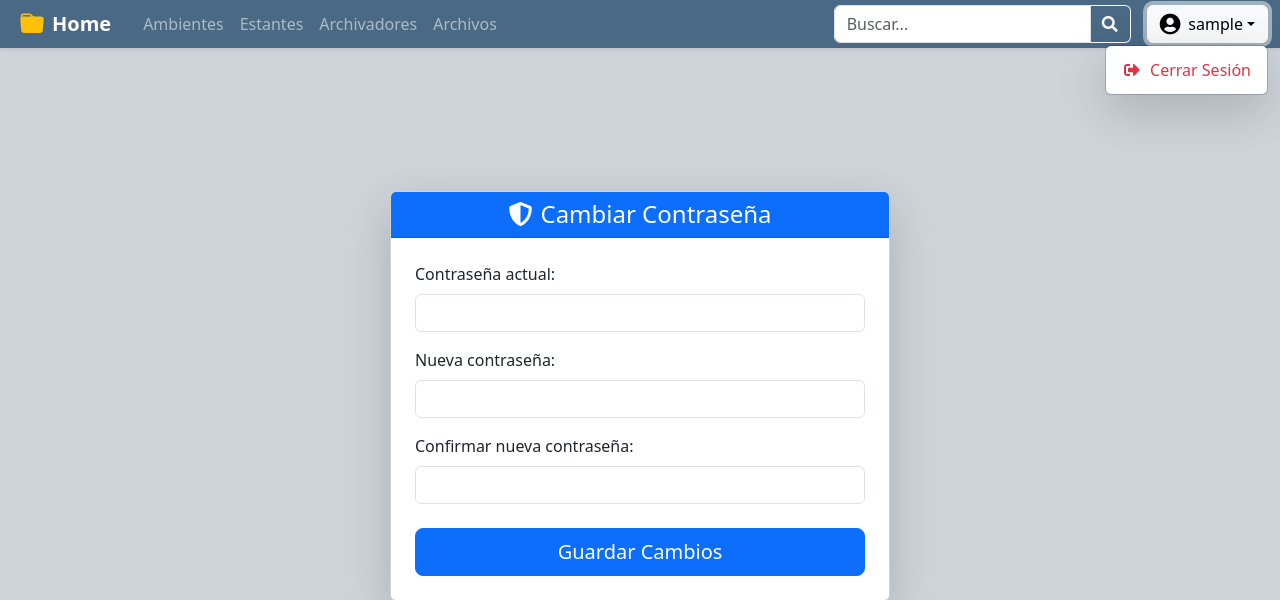
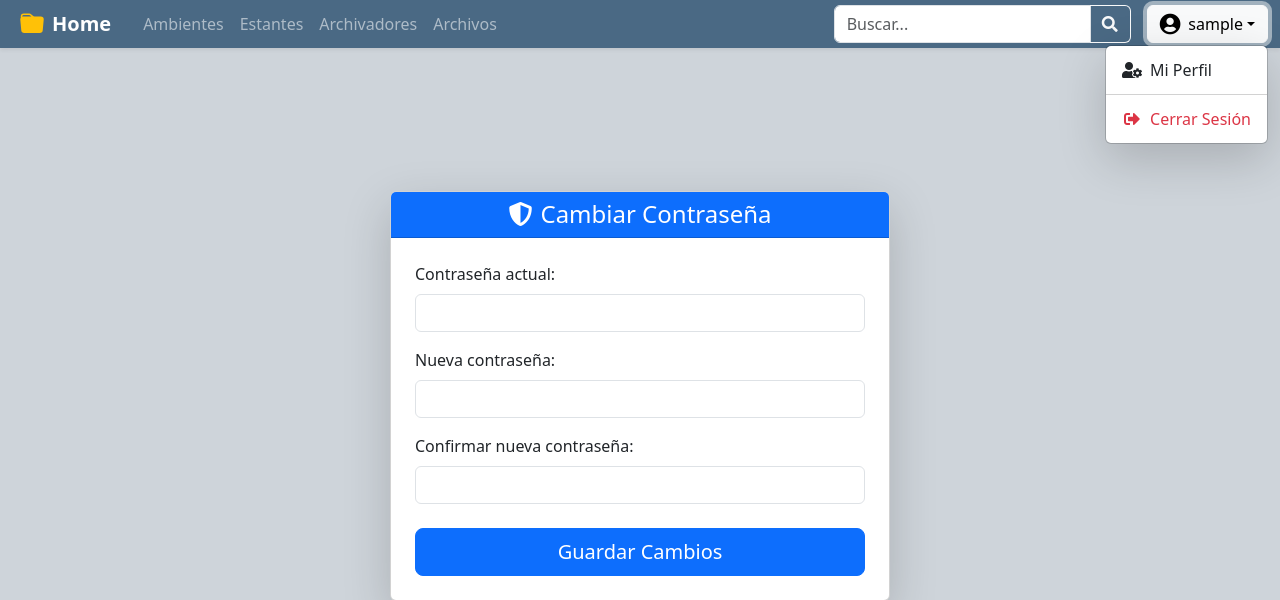
Before and after one commit to everdelgad0/SISarchivos, a Django app: page /users/change-password/ in a window 1280 px wide, after a click that opens the changed part. Shown: the top 600 px of the page. Run offline with Django 5.2, Linux system fonts and the light colour scheme; the visitor is signed in with stand-in values (Sample User, id 1).

Commit message:
enlace mi perfil

```diff
--- a/templates/base/navar.html
+++ b/templates/base/navar.html
@@ -51,6 +51,10 @@
                             </a>
                             <ul class="dropdown-menu dropdown-menu-end shadow-lg" aria-labelledby="navbarUserDropdown">
                                 <li>
+                                    <a class="dropdown-item" href="#"><i class="fas fa-user-cog fa-fw me-2"></i>Mi Perfil</a>
+                                </li>
+                                <li><hr class="dropdown-divider"></li>
+                                <li>
                                     <form action="{% url 'users:logout' %}" method="post" class="d-inline w-100">
                                         {% csrf_token %}
                                         <button type="submit" class="dropdown-item text-danger">
```
